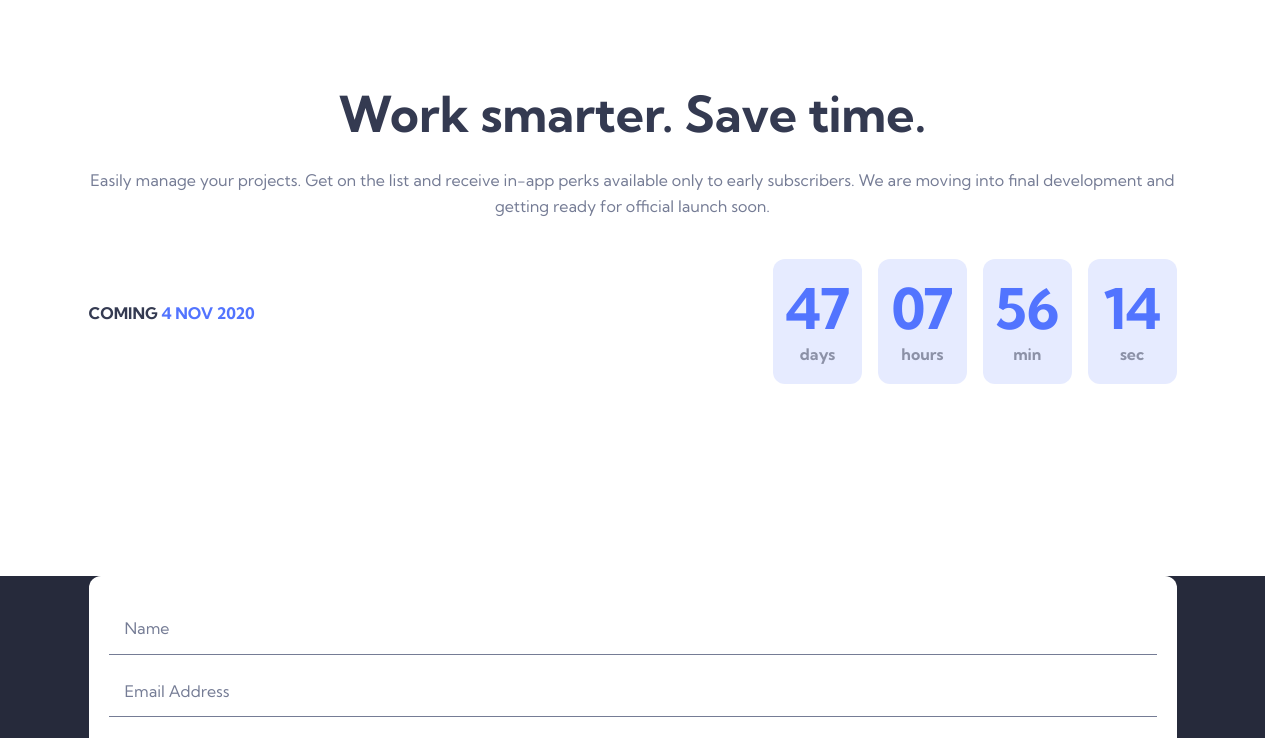
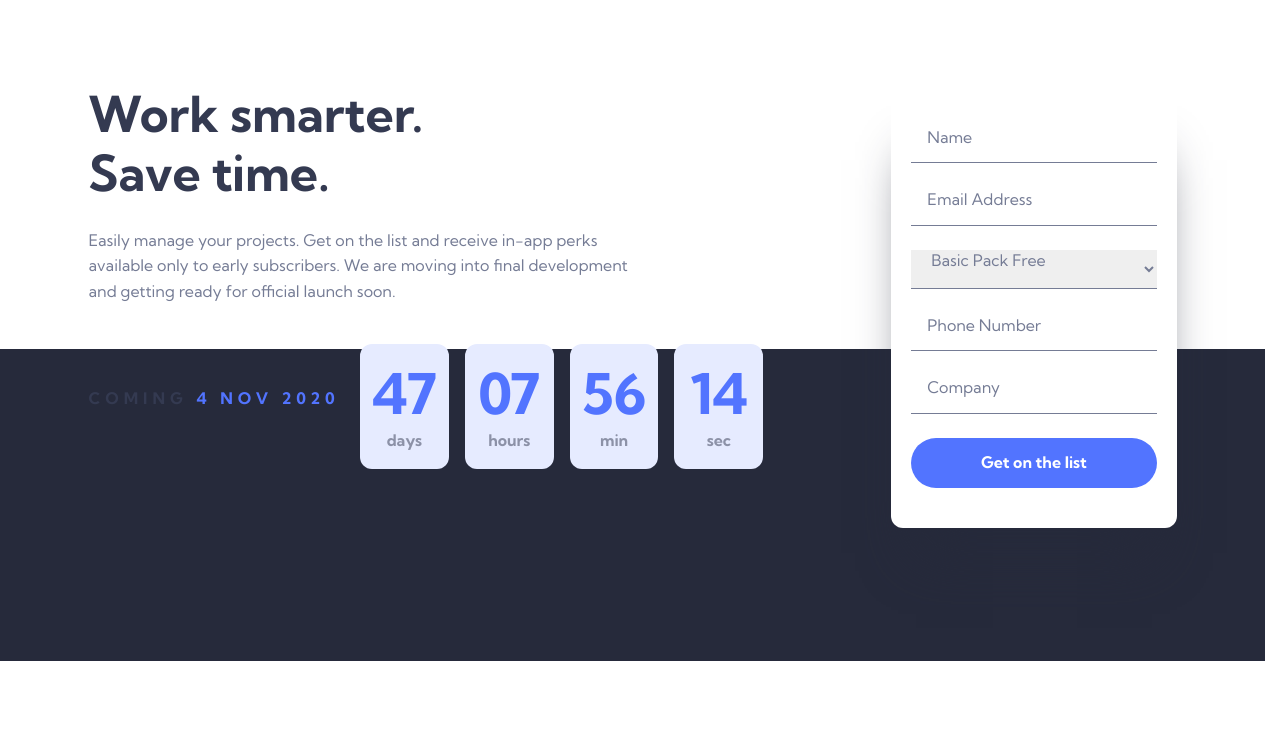
Before and after one commit to katrien-s/fe-26-007-officelite-coming-soon-site, a plain HTML site: page sign-up.html in a window 1280 px wide. Shown: the part 61-799 px from the top of the page. Drawn offline with Linux system fonts and the light colour scheme.

Commit message:
Cleaning up the CSS Finalize the css for index.html

```diff
--- a/sign-up.html
+++ b/sign-up.html
@@ -47,7 +47,7 @@
 				</svg>
 			</div>
 		</header>
-		<main class="wrapper">
+		<main class="wrapper sign-up-complete">
 			<section class="section sign-up-hero-section">
 				<h1 class="hero-title">Work smarter. Save time.</h1>
 				<p class="hero-text">
@@ -70,10 +70,8 @@
 					</div>
 				</div>
 			</section>
-		</main>
 
-		<footer>
-			<div class="wrapper">
+			<section class="form-section">
 				<form action="" class="sign-up-form">
 					<div class="form-group">
 						<label class="sr-only" for="name">Name</label>
@@ -139,7 +137,11 @@
 
 					<button class="button" type="submit">Get on the list</button>
 				</form>
-			</div>
+			</section>
+		</main>
+
+		<footer>
+			<div class="wrapper"></div>
 		</footer>
 	</body>
 </html>
--- a/style.css
+++ b/style.css
@@ -63,8 +63,8 @@
 	--bg-select-hover: hsl(var(--clr-blue-300) / 20%);
 	--bg-select-checked: hsl(var(--clr-blue-300) / 30%);
 	--bg-muted: hsl(var(--clr-neutral-800));
-  --bg-blue: hsl(var(var(--clr-blue-300)));
-  --bg-blue-muted: hsl(var(--clr-blue-100));
+	--bg-blue: hsl(var(--clr-blue-300));
+	--bg-blue-muted: hsl(var(--clr-blue-100));
 
 	--footer-bg: hsl(var(--clr-neutral-900));
 	--footer-text: hsl(var(--clr-neutral-0));
@@ -398,111 +398,11 @@ h2,
 	}
 }
 
-.section {
-	margin-block-start: var(--spacing-80);
-}
-
-.sign-up-form {
-	background-color: var(--bg);
-	border-radius: var(--radius-12);
-	display: flex;
-	flex-direction: column;
-	gap: var(--spacing-24);
-	padding: var(--spacing-40) var(--spacing-20);
-	color: var(--text);
-
-	& .form-control {
-		padding: var(--spacing-16);
-		padding-block-start: 0;
-		border: 0;
-		border-bottom: 1px solid hsl(var(--clr-neutral-500));
-		width: 100%;
-	}
-
-	& ::placeholder {
-		opacity: 1;
-		color: var(--text);
-	}
-
-	& :focus:not(.custom-select, .custom-select *) {
-		outline: 1px solid currentColor;
-		outline-offset: 0.25lh;
-	}
-}
-
-/* Custom Select Using base-select */
-.custom-select,
-.custom-select::picker(select) {
-	appearance: base-select;
-	background-color: var(--bg);
-	border-radius: 0;
-	border: none;
-	position-area: block-end span-inline-end;
-
-	&::picker-icon {
-		color: hsl(var(--clr-blue-500));
-		transition: 0.4s rotate;
-		content: url(./assets/sign-up/icon-arrow-down.svg);
-	}
-
-	&:open::picker-icon {
-		rotate: 180deg;
-	}
-
-	& option {
-		font: var(--text-preset-5);
-
-		& span {
-			opacity: 0.4;
-		}
-		&:hover,
-		&:focus {
-			background-color: var(--bg-select-hover);
-		}
-		&:checked {
-			background-color: var(--bg-select-checked);
-		}
-		&::checkmark {
-			display: none;
-		}
-	}
-}
-
 /* ----------------  */
-/* Page Specific     */
+/* Shared            */
 /* ----------------  */
 
-.sign-up-hero-section {
-	text-align: center;
-	display: flex;
-	flex-direction: column;
-	gap: var(--spacing-24);
-}
-
-.sign-up-section {
-	margin-block-start: var(--spacing-40);
-
-	& .launch-date {
-		margin-block-start: unset;
-		color: var(--text-strong);
-		text-align: center;
-	}
-
-  & .countdown {
-    & p {
-      background-color: var(--bg-blue-muted);
-      color: var(--text-accent);
-
-      & span {
-        color: var(--text-strong);
-      }
-    }
-  }
-}
-
-/* ----------------  */
-/* Layout            */
-/* ----------------  */
+/* header, .logo, .button, footer, .countdown, .launch-date, .date-content */
 
 header {
 	padding-block-start: var(--spacing-block-start);
@@ -516,6 +416,110 @@ header {
 		}
 	}
 }
+
+.section {
+	margin-block-start: var(--spacing-80);
+}
+
+/* dit is de layout voor index */
+/* wat is het verschil met sign-up */
+.date-content {
+	display: flex;
+	flex-direction: column;
+	align-items: center;
+	padding-block-end: var(--spacing-112);
+
+	@media (min-width: 60rem) {
+		flex-direction: row;
+		align-items: center;
+		justify-content: space-between;
+	}
+}
+
+/* @media (min-width: 48rem) and (max-width: 60rem) {
+	.date-content,
+	.sign-up-form {
+		max-width: 28rem;
+		margin-inline: auto;
+	}
+} */
+
+.launch-date {
+	font: var(--text-preset-5);
+	text-transform: uppercase;
+	letter-spacing: 5px;
+
+	& span {
+		color: var(--text-accent);
+	}
+}
+
+.countdown {
+	display: grid;
+	grid-template-columns: repeat(4, 1fr);
+	gap: var(--spacing-16);
+	/* margin-block-end: var(--spacing-48); */
+
+	& p {
+		display: flex;
+		flex-direction: column;
+		align-items: center;
+		background-color: var(--bg-muted);
+		padding: var(--spacing-16) var(--spacing-12);
+		border-radius: var(--radius-12);
+		font: var(--text-preset-1);
+
+		& span {
+			font: var(--text-preset-5);
+			opacity: 0.5;
+		}
+	}
+}
+
+@media (min-width: 35em) {
+	.countdown {
+		& p {
+			font-size: 3.5rem;
+		}
+	}
+}
+
+/* is deze margin-blovk voor sign-up?
+waarde geldt niet voor index. */
+@media (min-width: 45em) {
+	.launch-date {
+		margin-block-end: var(--spacing-16);
+	}
+
+	.countdown {
+		margin-block-end: unset;
+	}
+}
+
+footer {
+	background-color: var(--footer-bg);
+	color: var(--footer-text);
+	position: relative;
+	margin-block-start: -50rem;
+	padding-block-start: 55rem;
+	z-index: -5;
+
+	@media (min-width: 48rem) {
+		margin-block-start: -30rem;
+		padding-block-start: 36rem;
+	}
+
+	@media (min-width: 60rem) {
+		margin-block-start: -14.5rem;
+		padding-block-start: 19.5rem;
+	}
+}
+
+/* ----------------  */
+/* Index             */
+/* ----------------  */
+
+/* .hero-section, .cards-section, .card */
 
 .hero-section {
 	display: grid;
@@ -648,73 +652,175 @@ header {
 	}
 }
 
-footer {
-	margin-block-start: var(--spacing-80);
-	background-color: var(--footer-bg);
-	color: var(--footer-text);
-}
+.home {
+	& footer {
+		background-image: url(./assets/home/bg-pattern-footer.svg);
+		background-size: cover;
+		background-repeat: no-repeat;
 
-.date-content {
-	display: flex;
-	flex-direction: column;
-	align-items: center;
-	padding-block-end: var(--spacing-112);
+		@media (min-width: 35em) {
+			background-size: 1454px;
+			background-position-x: center;
+			background-position-y: 5%;
+		}
 
-	@media (min-width: 45em) {
-		flex-direction: row;
-		align-items: center;
-		justify-content: space-between;
-	}
-}
+		@media (min-width: 53em) {
+			background-size: 2036px;
+			background-position-x: 100%;
+			background-position-y: 40%;
+		}
 
-.launch-date {
-	font: var(--text-preset-5);
-	text-transform: uppercase;
-	letter-spacing: 5%;
-	margin-block-start: var(--spacing-96);
-	margin-block-end: var(--spacing-24);
+		& .launch-date {
+			text-align: center;
+      margin-block-end: var(--spacing-20);
 
-	& span {
-		color: var(--text-accent);
-	}
-}
+			@media (min-width: 53em) {
+				text-align: left;
+        margin-block-end: var(--spacing-12);
+			}
+		}
 
-.countdown {
-	display: grid;
-	grid-template-columns: repeat(4, 1fr);
-	gap: var(--spacing-16);
-	margin-block-end: var(--spacing-48);
-
-	& p {
-		display: flex;
-		flex-direction: column;
-		align-items: center;
-		background-color: var(--bg-muted);
-		padding: var(--spacing-16) var(--spacing-12);
-		border-radius: var(--radius-12);
-		font: var(--text-preset-1);
-
-		& span {
-			font: var(--text-preset-5);
-			opacity: 0.5;
+		& .button {
+			margin-block-start: var(--spacing-48);
 		}
 	}
 }
 
-@media (min-width: 35em) {
-	.countdown {
-		& p {
-			font-size: 3.5rem;
+/* ----------------  */
+/* Sign Up           */
+/* ----------------  */
+
+/* .sign-up-hero-section, .sign-up-section, .sign-up-form, .sign-up-complete, .custom-select */
+
+.sign-up-form {
+	background-color: var(--bg);
+	border-radius: var(--radius-12);
+	display: flex;
+	flex-direction: column;
+	gap: var(--spacing-24);
+	margin-block-start: var(--spacing-80);
+	padding: var(--spacing-40) var(--spacing-20);
+	color: var(--text);
+	box-shadow: 0px 50px 50px -25px hsl(var(--clr-neutral-900));
+
+	& .form-control {
+		padding: var(--spacing-16);
+		padding-block-start: 0;
+		border: 0;
+		border-bottom: 1px solid hsl(var(--clr-neutral-500));
+		width: 100%;
+	}
+
+	& ::placeholder {
+		opacity: 1;
+		color: var(--text);
+	}
+
+	& :focus:not(.custom-select, .custom-select *) {
+		outline: 1px solid currentColor;
+		outline-offset: 0.25lh;
+	}
+}
+
+/* Custom Select Using base-select */
+.custom-select,
+.custom-select::picker(select) {
+	appearance: base-select;
+	background-color: var(--bg);
+	border-radius: 0;
+	border: none;
+	position-area: block-end span-inline-end;
+
+	&::picker-icon {
+		color: hsl(var(--clr-blue-500));
+		transition: 0.4s rotate;
+		content: url(./assets/sign-up/icon-arrow-down.svg);
+	}
+
+	&:open::picker-icon {
+		rotate: 180deg;
+	}
+
+	& option {
+		font: var(--text-preset-5);
+
+		& span {
+			opacity: 0.4;
+		}
+		&:hover,
+		&:focus {
+			background-color: var(--bg-select-hover);
+		}
+		&:checked {
+			background-color: var(--bg-select-checked);
+		}
+		&::checkmark {
+			display: none;
 		}
 	}
 }
 
-@media (min-width: 45em) {
-	.launch-date {
-		margin-block-end: var(--spacing-16);
+.sign-up-hero-section {
+	text-align: center;
+	display: flex;
+	flex-direction: column;
+	gap: var(--spacing-24);
+
+	@media (min-width: 48rem) {
+		max-width: 33.75rem;
+		margin-inline: auto;
 	}
 
-	.countdown {
-		margin-block-end: unset;
+	@media (min-width: 60rem) {
+		text-align: left;
+		margin-inline: unset;
 	}
 }
+
+.sign-up-section {
+	margin-block-start: var(--spacing-40);
+
+	& .launch-date {
+		margin-block-start: unset;
+		color: var(--text-strong);
+		text-align: center;
+	}
+
+	& .countdown {
+		& p {
+			background-color: var(--bg-blue-muted);
+			color: var(--text-accent);
+
+			& span {
+				color: var(--text-strong);
+			}
+		}
+	}
+
+	@media (min-width: 60rem) {
+		text-align: left;
+	}
+}
+
+.sign-up-complete {
+	@media (min-width: 60rem) {
+		display: grid;
+		grid-template-columns: repeat(2, auto);
+		grid-template-areas:
+			'hero form'
+			'countdown form';
+		column-gap: var(--spacing-128);
+
+		& .sign-up-hero-section {
+			grid-area: hero;
+		}
+
+		& .sign-up-section {
+			grid-area: countdown;
+		}
+
+		& .form-section {
+			grid-area: form;
+		}
+	}
+}
```
Also changed, not shown: index.html (+1 -1 lines).
